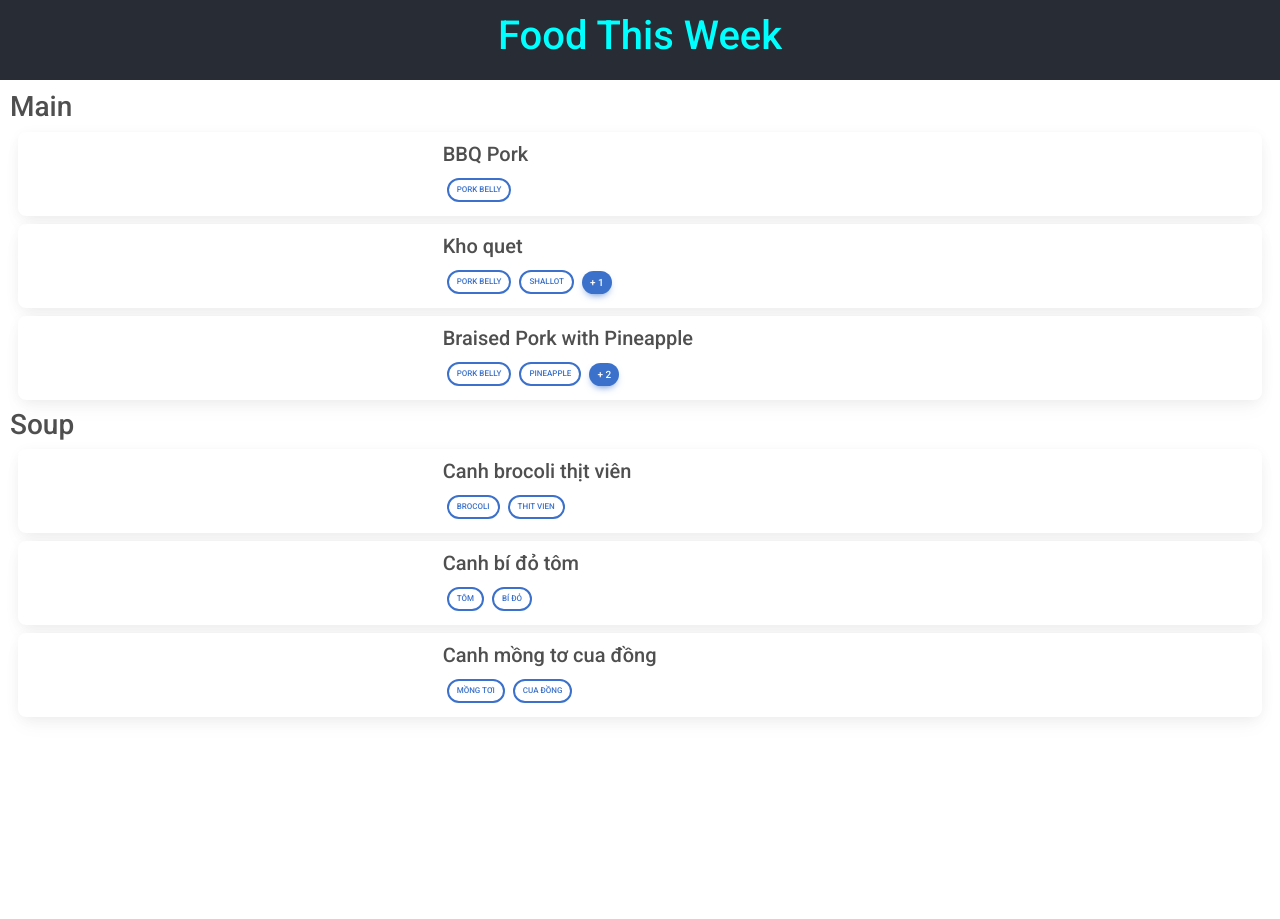
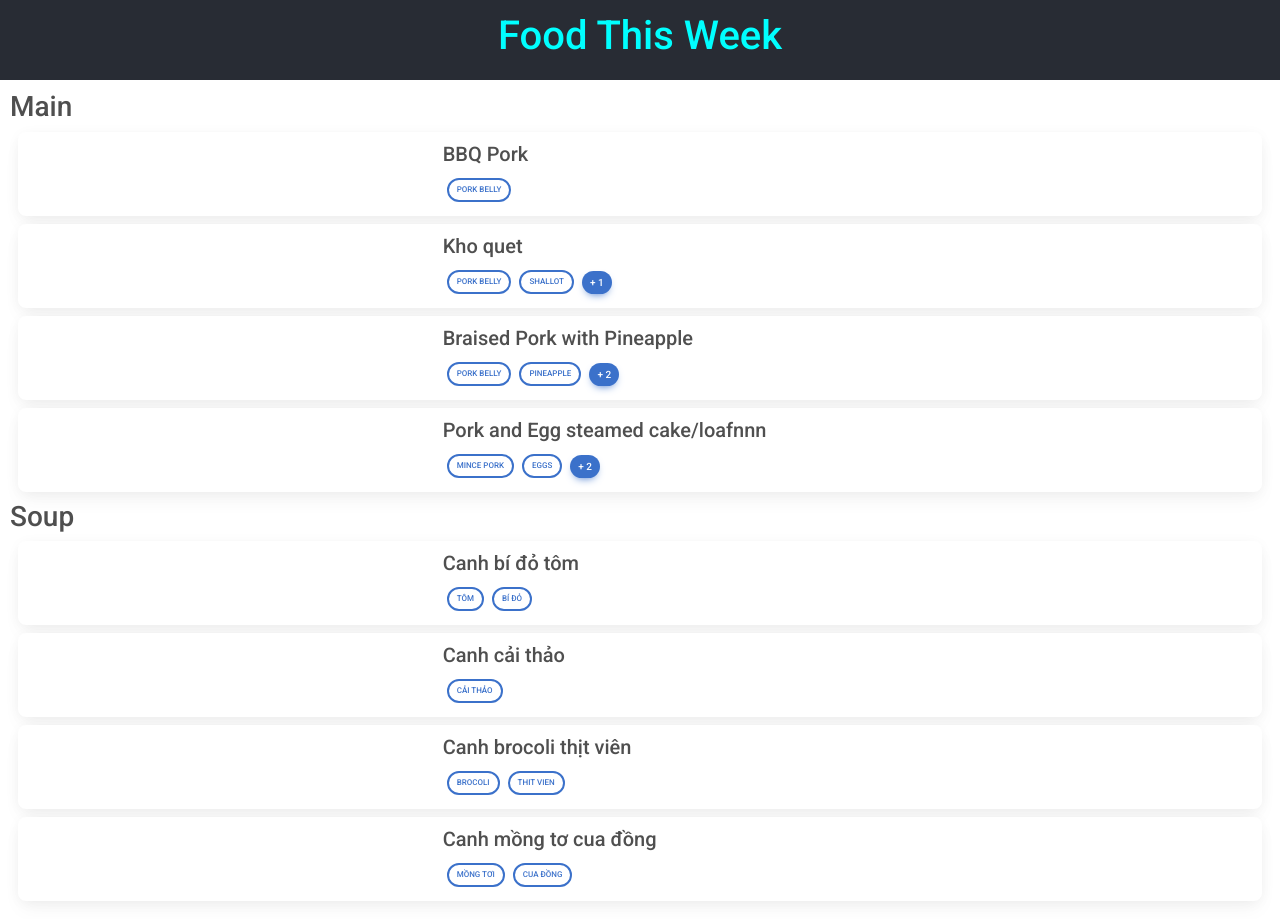
Before and after one commit to erayus/angi, a React (Create React App) app in the folder website/: page / in a window 1280 px wide. Before the commit the page ends 800 px from the top, so only its background shows below. Built offline with nearby package versions, Linux system fonts and the light colour scheme.

Commit message:
Added anothe

```diff
--- a/website/src/shared/foodDirectory.ts
+++ b/website/src/shared/foodDirectory.ts
@@ -57,4 +57,11 @@ export const FoodDirectory: IFood[] = [
         imgUrl: '',
         ingredients: ['Brocoli', 'Thit vien'],
       },
+      {
+        id: 8,
+        name: 'Canh cải thảo',
+        category: FoodCategory.Soup,
+        imgUrl: '',
+        ingredients: ['Cải thảo'],
+      },
 ]
--- a/website/src/store/foodStore.ts
+++ b/website/src/store/foodStore.ts
@@ -42,8 +42,6 @@ export default class FoodStore {
         });
     }
 
-    addSchool = async (newFood: IFood) => {
-    }
     removeFood = async (key: string) => {
     }
 }
--- a/website/src/views/food-this-week/foodThisWeek.tsx
+++ b/website/src/views/food-this-week/foodThisWeek.tsx
@@ -7,7 +7,7 @@ import './foodThisWeek.styles.scss';
 const FoodThisWeek = () => {
     const {foodStore} = useStore();
     const {loadFood, availableCategories} = foodStore;
-    const [noOfFoodPerWeek] = useState(3);
+    const [noOfFoodPerWeek] = useState(4);
 
     const {foodThisWeek} = foodStore;
 
```
